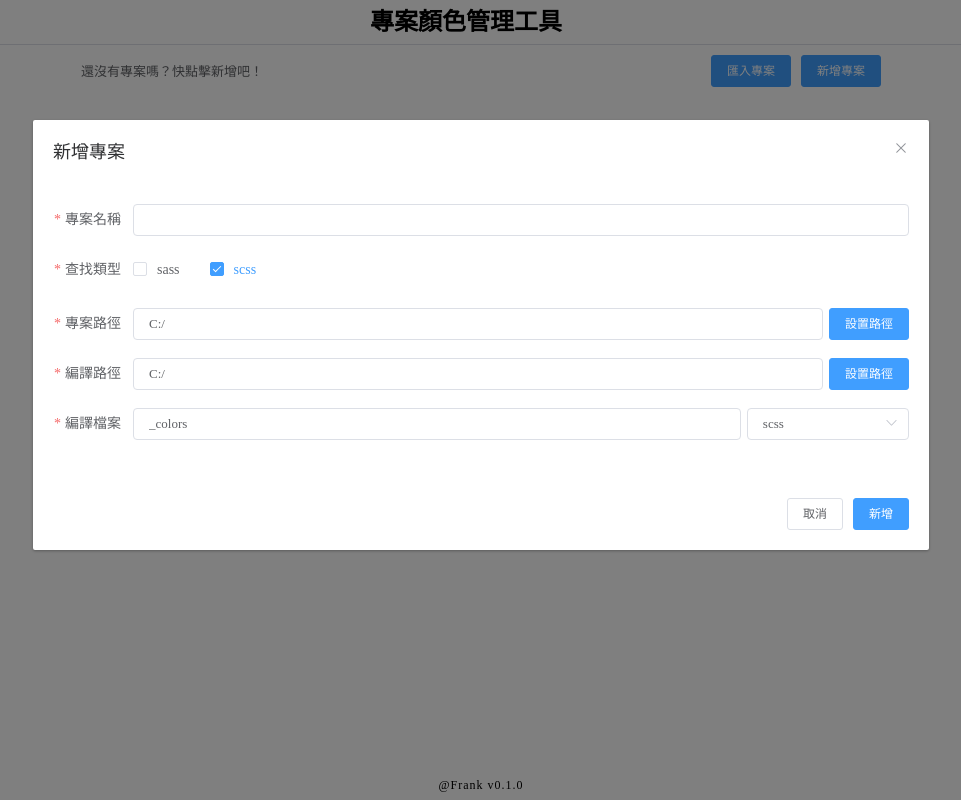
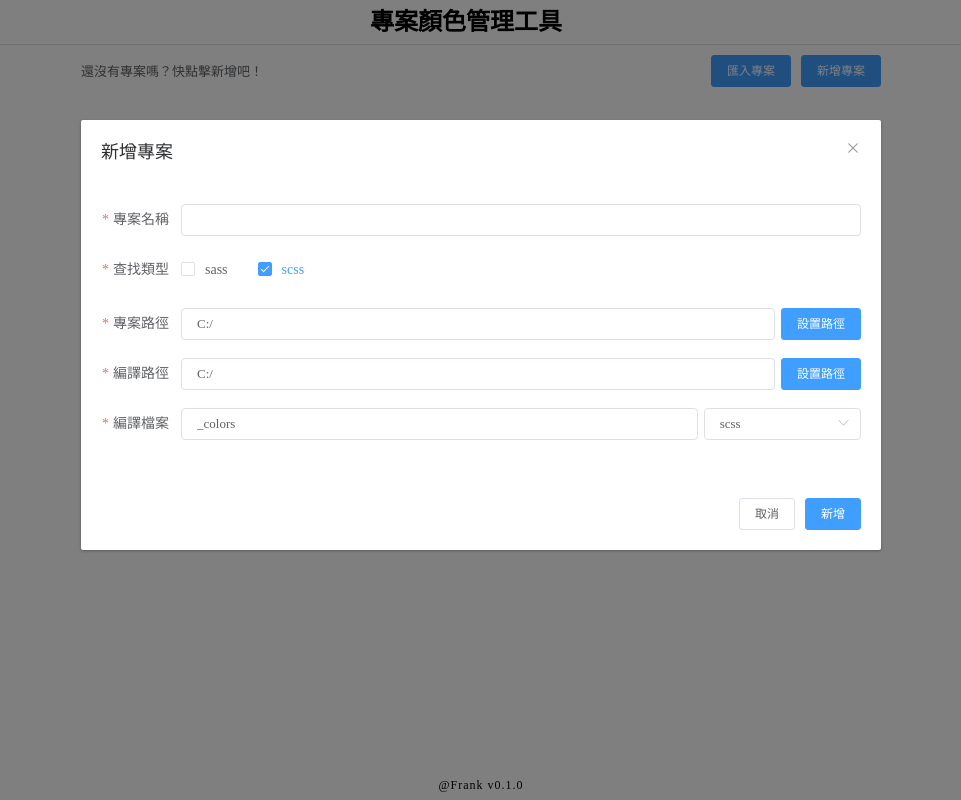
Before and after one commit to wcw850710/project-color-compiler, a Vue app in the folder src/gui/: page /#/ in a window 1280 px wide. Both pictures are taken after a click on the button "匯入專案". Shown: the whole page, without its empty margins (159-1120 px from the left). Built offline with nearby package versions, Linux system fonts and the light colour scheme.

Commit message:
縮小彈窗大小

```diff
--- a/src/gui/src/views/home.vue
+++ b/src/gui/src/views/home.vue
@@ -23,7 +23,7 @@
 
     <el-dialog
       title="新增專案"
-      width="70%"
+      width="800px"
       :visible.sync="isCreateDialog"
       :close-on-click-modal="false"
     >
@@ -71,7 +71,7 @@
 
     <el-dialog
       title="設定路徑"
-      width="70%"
+      width="800px"
       :visible.sync="isPathDialog"
       :close-on-click-modal="false"
     >
```
